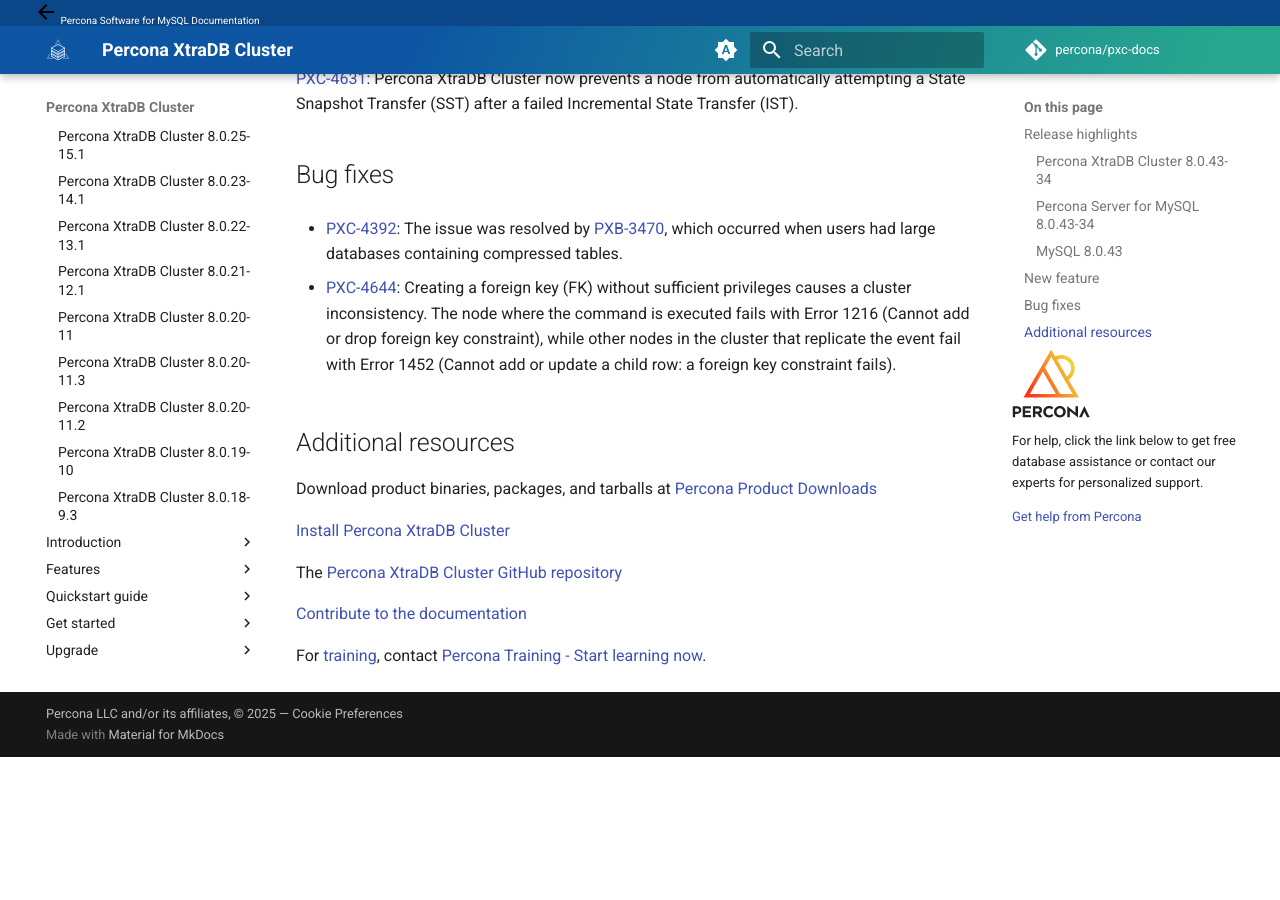
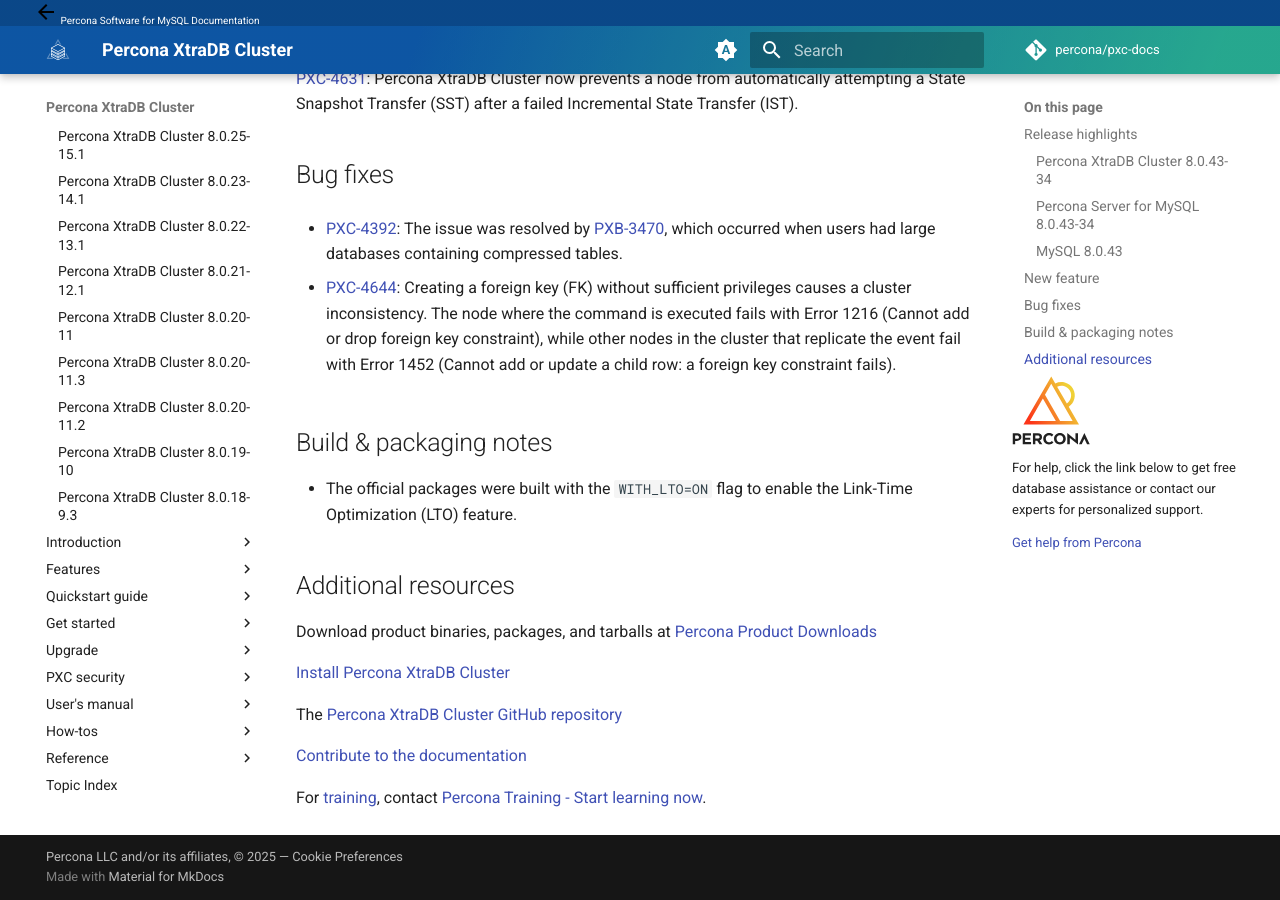
Before and after one commit to percona/pxc-docs, an MkDocs documentation site: the page built from docs/release-notes/8.0.43-34.md, in a window 1280 px wide and 900 px high, scrolled down 1223 px. Built offline with MkDocs 1.6.1 and Material for MkDocs 9.7.7, drawn with Linux system fonts in a browser that asks for light colours; nearby versions of some CDN libraries; comment, search, counter and statistics services are not loaded; the version menu is left out; before the commit the page ends 1980 px from its top, so only the background shows below that.

Commit message:
Update 8.0.43-34.md

```diff
--- a/docs/release-notes/8.0.43-34.md
+++ b/docs/release-notes/8.0.43-34.md
@@ -40,6 +40,10 @@
 
 * [PXC-4644](https://perconadev.atlassian.net/browse/PXC-4644): Creating a foreign key (FK) without sufficient privileges causes a cluster inconsistency. The node where the command is executed fails with Error 1216 (Cannot add or drop foreign key constraint), while other nodes in the cluster that replicate the event fail with Error 1452 (Cannot add or update a child row: a foreign key constraint fails).
 
+## Build & packaging notes
+
+* The official packages were built with the `WITH_LTO=ON` flag to enable the Link-Time Optimization (LTO) feature.
+
 ## Additional resources
 
 Download product binaries, packages, and tarballs at [Percona Product Downloads](https://www.percona.com/downloads)
```
